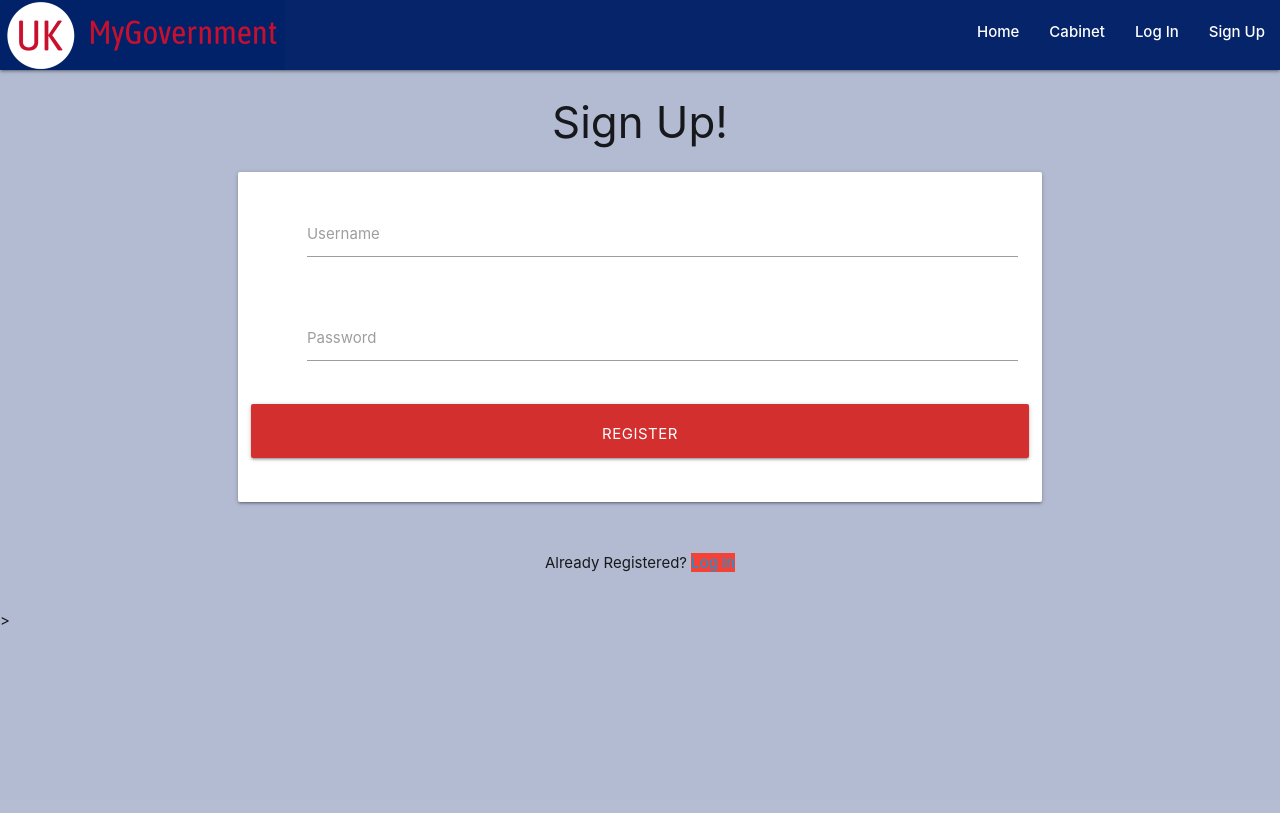
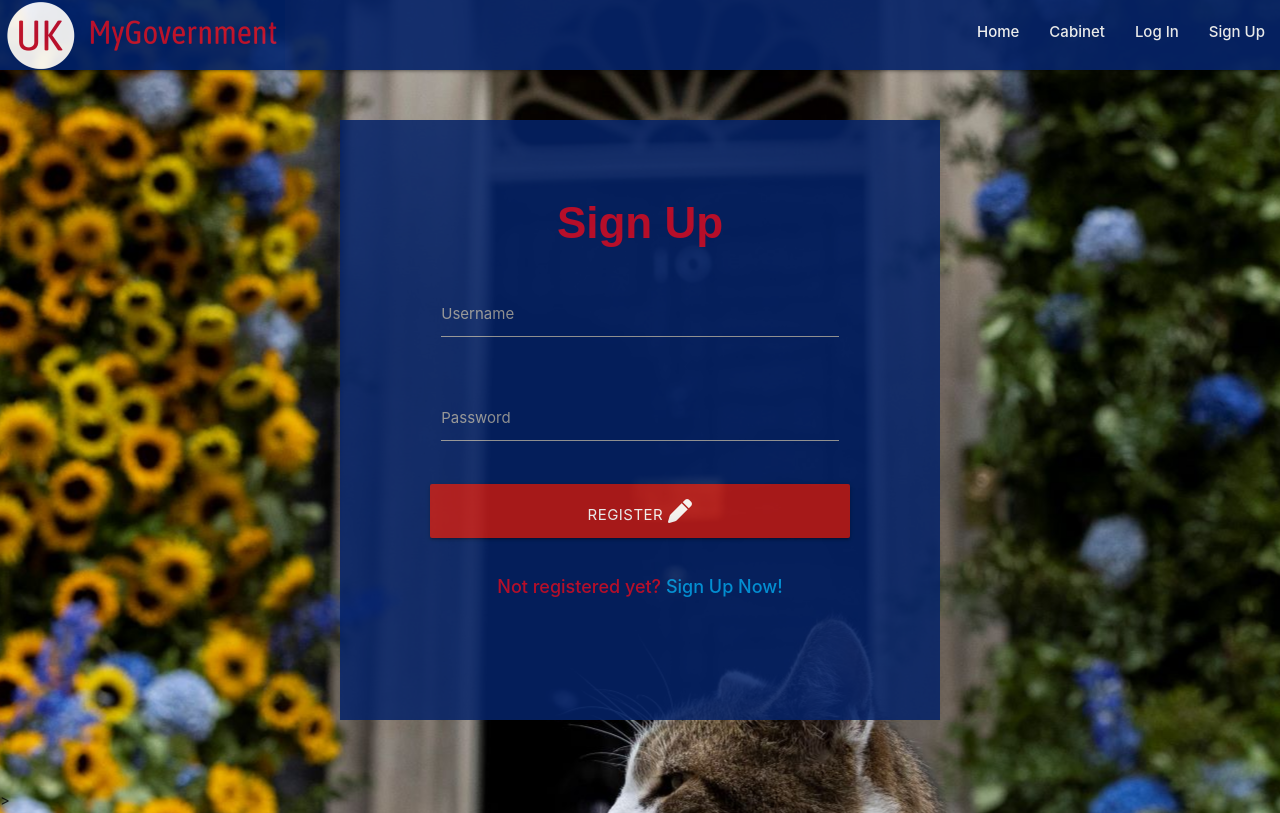
Before and after one commit to alikariminik/My-Gov-Milestone-Project-3, a Flask app: page /signup in a window 1280 px wide. Before the commit the page ends 625 px from the top, so only its background shows below. Run offline with Flask 2, Linux system fonts and the light colour scheme; some libraries are stand-ins or nearby versions.

Commit message:
updating signup page

```diff
--- a/static/css/style.css
+++ b/static/css/style.css
@@ -115,6 +115,17 @@ nav {
    width: 100%;
 }
 
+#signupbg{
+   /* background-image: url("../images/downing-street-night.jpg"); */
+   background-image: url("../images/larry.jpg");
+   background-repeat: no-repeat;
+   opacity: 0.91;
+   overflow: hidden;
+   background-position: center;
+   height: 100%;
+   width: 100%;
+}
+
 .login-card-outer{
    height: 700px;
    width: 100%;
@@ -138,6 +149,16 @@ nav {
    align-items: center;
 }
 
+.login-submit-button{
+   color:white;
+   background-color:#C8102E;
+}
+
+.login-submit-button:hover{
+   color:#C8102E;
+   background-color:white;
+}
+
 .cat{
    height: 500px;
 }
--- a/templates/login.html
+++ b/templates/login.html
@@ -25,15 +25,15 @@
                     </div>
                 <!-- login -->
                     <div class="row login-form ">
-                        <button type="submit" class="col s12 btn-large  red darken-4 text-shadow">
+                        <button type="submit" class="col s12 btn-large login-submit-button">
                             Log In  <i class="fa-solid fa-right-to-bracket"></i>
                         </button>
                     </div>
                     <div class="row">
                         <div class="col s12 ">
                             <p class="center-align">
-                                <strong style="color: #C8102E; font-size:18px"> Don't have an account?
-                                    <a href="{{ url_for('signup') }}">Sign Up Now!</a></strong>
+                                <strong style="color: #C8102E; font-size:18px"> Already have an account?
+                                    <a href="{{ url_for('signup') }}">Sign In Now!</a></strong>
                             </p>
                         </div>
                     </div>
--- a/templates/signup.html
+++ b/templates/signup.html
@@ -1,46 +1,45 @@
 {% extends "base.html" %}
 {% block content %}
+<body id="signupbg">
 
-    <h3 class="center-align">Sign Up!</h3>
-
-    <div class="row">
-        <form class="col s12 m8 offset-m2" method="POST" action="{{ url_for('signup') }}">
-            <div class="card-panel">
+    <section class="row login-card-outer">
+        <div class="login-card">
+            <form class="s12 center-align" style= width:70% method="POST" action="{{ url_for('signup') }}">
+                <div class="cat">
+                    <div class="login-text">Sign Up</div>
                     <!-- username -->
-                <div class="row">
-					<div class="input-field col s12">
-						<i class="prefix red darken-2 text-darken-4"></i>
-						<input id="username" name="username" type="text" minlength="5"
-                            maxlength="15" pattern="^[a-zA-Z0-9]{5,15}$" class="validate" required>
+                    <div class="row ">
+                        <div class="input-field col s12 login-form">
+                            <input id="username" name="username" type="text" minlength="5" maxlength="15"
+                                pattern="^[a-zA-Z0-9]{5,15}$" class="validate" required>
                             <label for="username">Username</label>
                         </div>
                     </div>
                     <!-- passowrd -->
-                <div class="row">
-                    <div class="input-field col s12">
-						<i class="prefix red darken-2 text-darken-4"></i>
-                        <input id="password" name="password" type="password" minlength="5"
-                            maxlength="15" pattern="^[a-zA-Z0-9]{5,15}$" class="validate" required>
+                    <div class="row login-form ">
+                        <div class="input-field col s12 ">
+                            <input id="password" name="password" type="password" minlength="5" maxlength="15"
+                                pattern="^[a-zA-Z0-9]{5,15}$" class="validate" required>
                             <label for="password">Password</label>
                         </div>
                     </div>
-                <!-- register -->
+                <!-- login -->
+                    <div class="row login-form ">
+                        <button type="submit" class="col s12 btn-large red darken-4 text-shadow login-submit-button">
+                            Register      <i class="fa-solid fa-pen"></i>
+                        </button>
+                    </div>
                     <div class="row">
-                    <button type="submit" class="col s12 btn-large red darken-2  text-shadow">
-                        Register <i class=""></i>
-                    </button>
+                        <div class="col s12 ">
+                            <p class="center-align">
+                                <strong style="color: #C8102E; font-size:18px"> Not registered yet?
+                                    <a href="{{ url_for('login') }}">Sign Up Now!</a></strong>
+                            </p>
+                        </div>
                     </div>
                 </div>
             </form>
         </div>
-
-    <div class="row">
-        <div class="col s12">
-            <p class="center-align">
-                Already Registered?
-                <a href="" class="red text-darken-4">Log In</a>
-            </p>
-        </div>
-    </div>
-
+    </section>
+</body>
 {% endblock %}
```
Also changed, not shown: fff.html (added), static/images/downing-street-night.jpg (added), static/images/larry.jpg (added). Lines whose indentation alone changed are shown as unchanged.
